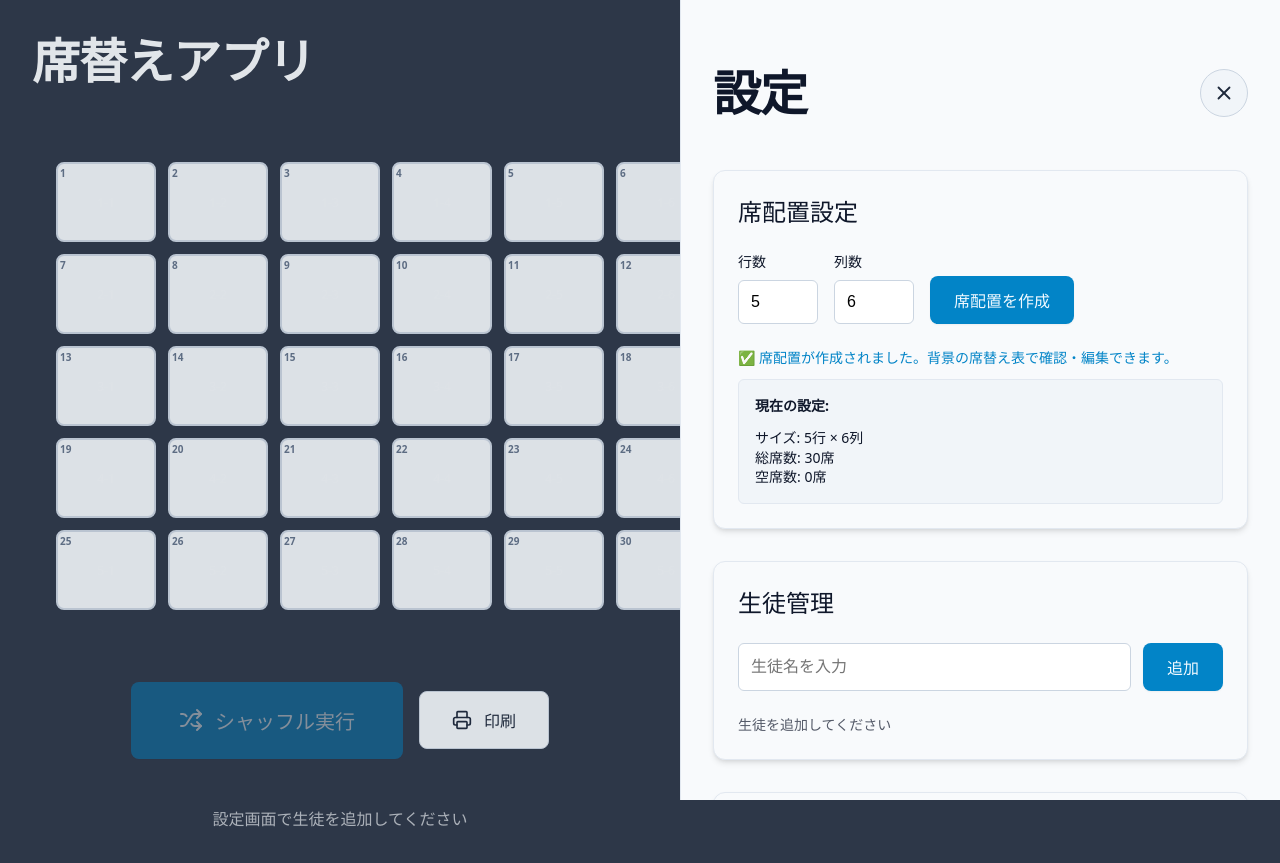
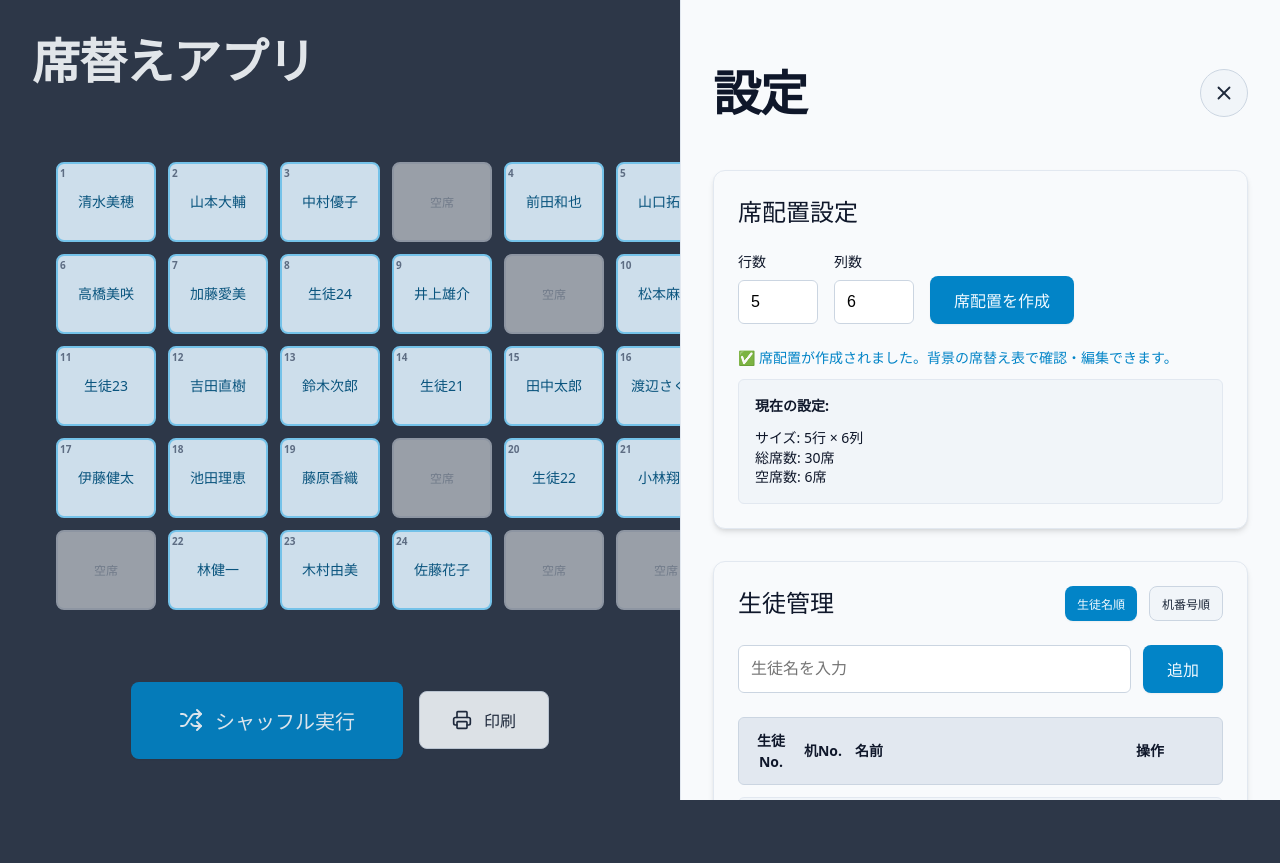
Before and after one commit to KeigoHarada/seat_shuffle, a React (Vite) app: page / in a window 1280 px wide. Both pictures are taken after a click on the button 1232 px from the left and 48 px from the top of the page. After the commit the page ends 800 px from the top, so only its background shows below. Built offline with nearby package versions, Linux system fonts and the light colour scheme.

Commit message:
update: UX向上

```diff
--- a/src/components/SeatGrid.tsx
+++ b/src/components/SeatGrid.tsx
@@ -179,11 +179,11 @@ export const SeatGrid: React.FC = () => {
     setMultiSelectedSeats(new Set());
   };
 
-  // 空席を飛ばした席番号を計算
+  // 生徒が割り当てられた席の番号を計算
   const getSeatNumber = (seatIndex: number) => {
     let seatNumber = 0;
     for (let i = 0; i <= seatIndex; i++) {
-      if (!currentLayout.seats[i].isEmpty) {
+      if (!currentLayout.seats[i].isEmpty && currentLayout.seats[i].studentId) {
         seatNumber++;
       }
     }
@@ -217,7 +217,7 @@ export const SeatGrid: React.FC = () => {
             }}
           >
           {/* 席番号 */}
-          {!seat.isEmpty && (
+          {!seat.isEmpty && seat.studentId && (
             <div style={{
               position: 'absolute',
               top: '2px',
@@ -307,9 +307,7 @@ export const SeatGrid: React.FC = () => {
                   {getStudentName(seat.studentId)}
                 </span>
               ) : (
-                <span style={{ opacity: 0.3, fontSize: '12px' }}>
-                  {seat.row + 1}-{seat.col + 1}
-                </span>
+                <span style={{ opacity: 0.5, fontSize: '12px' }}>空席</span>
               )}
             </div>
           )}
--- a/src/components/StudentManager.tsx
+++ b/src/components/StudentManager.tsx
@@ -7,6 +7,7 @@ export const StudentManager: React.FC = () => {
   const [newStudentName, setNewStudentName] = useState('');
   const [editingId, setEditingId] = useState<string | null>(null);
   const [editingName, setEditingName] = useState('');
+  const [sortBy, setSortBy] = useState<'student' | 'seat'>('student');
 
   // 生徒の席番号を取得
   const getStudentSeatNumber = (studentId: string) => {
@@ -15,21 +16,41 @@ export const StudentManager: React.FC = () => {
     const seatIndex = currentLayout.seats.findIndex(seat => seat.studentId === studentId);
     if (seatIndex === -1) return 0;
 
-    // 空席を飛ばした席番号を計算
+    // 生徒が割り当てられた席の番号を計算
     let seatNumber = 0;
     for (let i = 0; i <= seatIndex; i++) {
-      if (!currentLayout.seats[i].isEmpty) {
+      if (!currentLayout.seats[i].isEmpty && currentLayout.seats[i].studentId) {
         seatNumber++;
       }
     }
     return seatNumber;
   };
 
+  // ソートされた生徒リストを取得
+  const getSortedStudents = () => {
+    const studentsWithSeatNumbers = students.map(student => ({
+      ...student,
+      seatNumber: getStudentSeatNumber(student.id)
+    }));
+
+    if (sortBy === 'seat') {
+      return studentsWithSeatNumbers.sort((a, b) => {
+        if (a.seatNumber === 0 && b.seatNumber === 0) return 0;
+        if (a.seatNumber === 0) return 1;
+        if (b.seatNumber === 0) return -1;
+        return a.seatNumber - b.seatNumber;
+      });
+    } else {
+      return studentsWithSeatNumbers.sort((a, b) => a.name.localeCompare(b.name, 'ja'));
+    }
+  };
+
   const handleAddStudent = () => {
     if (newStudentName.trim()) {
       const student: Student = {
         id: `student-${Date.now()}`,
-        name: newStudentName.trim()
+        name: newStudentName.trim(),
+        studentNumber: 0 // ストアで自動割り当てされる
       };
       addStudent(student);
       setNewStudentName('');
@@ -56,9 +77,25 @@ export const StudentManager: React.FC = () => {
 
   return (
     <div className="card" style={{ marginBottom: 'var(--spacing-xl)' }}>
-      <h2 className="text-title3" style={{ marginBottom: 'var(--spacing-lg)' }}>
-        生徒管理
-      </h2>
+      <div style={{ display: 'flex', justifyContent: 'space-between', alignItems: 'center', marginBottom: 'var(--spacing-lg)' }}>
+        <h2 className="text-title3">生徒管理</h2>
+        <div style={{ display: 'flex', gap: 'var(--spacing-sm)' }}>
+          <button
+            className={`btn ${sortBy === 'student' ? 'btn-primary' : 'btn-secondary'}`}
+            onClick={() => setSortBy('student')}
+            style={{ padding: 'var(--spacing-xs) var(--spacing-sm)', fontSize: '0.75rem' }}
+          >
+            生徒名順
+          </button>
+          <button
+            className={`btn ${sortBy === 'seat' ? 'btn-primary' : 'btn-secondary'}`}
+            onClick={() => setSortBy('seat')}
+            style={{ padding: 'var(--spacing-xs) var(--spacing-sm)', fontSize: '0.75rem' }}
+          >
+            机番号順
+          </button>
+        </div>
+      </div>
 
       <div className="flex" style={{ marginBottom: 'var(--spacing-lg)', flexWrap: 'wrap', gap: 'var(--spacing-sm)' }}>
         <input
@@ -94,7 +131,8 @@ export const StudentManager: React.FC = () => {
           <div style={{ display: 'flex', flexDirection: 'column', gap: 'var(--spacing-sm)' }}>
             {/* ヘッダー */}
             <div style={{
-              display: 'flex',
+              display: 'grid',
+              gridTemplateColumns: '40px 40px 1fr 120px',
               alignItems: 'center',
               gap: 'var(--spacing-sm)',
               padding: 'var(--spacing-sm)',
@@ -104,16 +142,18 @@ export const StudentManager: React.FC = () => {
               fontWeight: 'bold',
               fontSize: '0.875rem'
             }}>
-              <span style={{ minWidth: '30px', textAlign: 'center' }}>No.</span>
-              <span style={{ flex: '1' }}>名前</span>
-              <span style={{ minWidth: '120px', textAlign: 'center' }}>操作</span>
+              <span style={{ textAlign: 'center' }}>生徒No.</span>
+              <span style={{ textAlign: 'center' }}>机No.</span>
+              <span>名前</span>
+              <span style={{ textAlign: 'center' }}>操作</span>
             </div>
 
-            {students.map((student) => (
+            {getSortedStudents().map((student, index) => (
               <div
                 key={student.id}
                 style={{
-                  display: 'flex',
+                  display: 'grid',
+                  gridTemplateColumns: '40px 40px 1fr 120px',
                   alignItems: 'center',
                   gap: 'var(--spacing-sm)',
                   padding: 'var(--spacing-sm)',
@@ -126,14 +166,23 @@ export const StudentManager: React.FC = () => {
                   <>
                     <span
                       style={{
-                        minWidth: '30px',
                         fontSize: '0.75rem',
                         fontWeight: 'bold',
                         color: 'var(--color-secondary-600)',
                         textAlign: 'center'
                       }}
                     >
-                      {getStudentSeatNumber(student.id) || '-'}
+                      {student.studentNumber}
+                    </span>
+                    <span
+                      style={{
+                        fontSize: '0.75rem',
+                        fontWeight: 'bold',
+                        color: 'var(--color-secondary-600)',
+                        textAlign: 'center'
+                      }}
+                    >
+                      {student.seatNumber || '-'}
                     </span>
                     <input
                       type="text"
@@ -148,11 +197,11 @@ export const StudentManager: React.FC = () => {
                         border: '1px solid var(--color-primary-300)',
                         borderRadius: 'var(--radius-sm)',
                         fontSize: '0.875rem',
-                        flex: '1'
+                        width: '100%'
                       }}
                       autoFocus
                     />
-                    <div style={{ display: 'flex', gap: 'var(--spacing-xs)', minWidth: '120px', justifyContent: 'center' }}>
+                    <div style={{ display: 'flex', gap: 'var(--spacing-xs)', justifyContent: 'center' }}>
                       <button
                         className="btn btn-primary"
                         onClick={handleEditSave}
@@ -173,19 +222,28 @@ export const StudentManager: React.FC = () => {
                   <>
                     <span
                       style={{
-                        minWidth: '30px',
                         fontSize: '0.75rem',
                         fontWeight: 'bold',
                         color: 'var(--color-secondary-600)',
                         textAlign: 'center'
                       }}
                     >
-                      {getStudentSeatNumber(student.id) || '-'}
+                      {student.studentNumber}
                     </span>
-                    <span className="text-body" style={{ flex: '1' }}>
+                    <span
+                      style={{
+                        fontSize: '0.75rem',
+                        fontWeight: 'bold',
+                        color: 'var(--color-secondary-600)',
+                        textAlign: 'center'
+                      }}
+                    >
+                      {student.seatNumber || '-'}
+                    </span>
+                    <span className="text-body" style={{ overflow: 'hidden', textOverflow: 'ellipsis', whiteSpace: 'nowrap' }}>
                       {student.name}
                     </span>
-                    <div style={{ display: 'flex', gap: 'var(--spacing-xs)', minWidth: '120px', justifyContent: 'center' }}>
+                    <div style={{ display: 'flex', gap: 'var(--spacing-xs)', justifyContent: 'center' }}>
                       <button
                         className="btn btn-secondary"
                         onClick={() => handleEditStart(student)}
--- a/src/stores/seatStore.ts
+++ b/src/stores/seatStore.ts
@@ -44,9 +44,21 @@ export const useSeatStore = create<SeatStore>((set, get) => ({
   // アクション
   setCurrentLayout: (layout) => set({ currentLayout: layout }),
 
-  addStudent: (student) => set((state) => ({
-    students: [...state.students, student]
-  })),
+  addStudent: (student) => set((state) => {
+    // 生徒番号を自動で割り当て（既存の最大番号+1）
+    const maxStudentNumber = state.students.length > 0
+      ? Math.max(...state.students.map(s => s.studentNumber))
+      : 0;
+
+    const studentWithNumber = {
+      ...student,
+      studentNumber: student.studentNumber || maxStudentNumber + 1
+    };
+
+    return {
+      students: [...state.students, studentWithNumber]
+    };
+  }),
 
   removeStudent: (studentId) => set((state) => ({
     students: state.students.filter(s => s.id !== studentId),
@@ -233,6 +245,73 @@ export const useSeatStore = create<SeatStore>((set, get) => ({
     if (!state.currentLayout) {
       // デフォルトの5x6レイアウトを作成
       get().createLayout(5, 6, 'デフォルト教室');
+
+      // デバッグ用の生徒データを作成
+      const debugStudents = [
+        { id: 'student-1', name: '田中太郎', studentNumber: 1 },
+        { id: 'student-2', name: '佐藤花子', studentNumber: 2 },
+        { id: 'student-3', name: '鈴木次郎', studentNumber: 3 },
+        { id: 'student-4', name: '高橋美咲', studentNumber: 4 },
+        { id: 'student-5', name: '伊藤健太', studentNumber: 5 },
+        { id: 'student-6', name: '渡辺さくら', studentNumber: 6 },
+        { id: 'student-7', name: '山本大輔', studentNumber: 7 },
+        { id: 'student-8', name: '中村優子', studentNumber: 8 },
+        { id: 'student-9', name: '小林翔太', studentNumber: 9 },
+        { id: 'student-10', name: '加藤愛美', studentNumber: 10 },
+        { id: 'student-11', name: '吉田直樹', studentNumber: 11 },
+        { id: 'student-12', name: '松本麻衣', studentNumber: 12 },
+        { id: 'student-13', name: '井上雄介', studentNumber: 13 },
+        { id: 'student-14', name: '木村由美', studentNumber: 14 },
+        { id: 'student-15', name: '林健一', studentNumber: 15 },
+        { id: 'student-16', name: '清水美穂', studentNumber: 16 },
+        { id: 'student-17', name: '山口拓也', studentNumber: 17 },
+        { id: 'student-18', name: '池田理恵', studentNumber: 18 },
+        { id: 'student-19', name: '前田和也', studentNumber: 19 },
+        { id: 'student-20', name: '藤原香織', studentNumber: 20 }
+      ];
+
+      // 生徒を追加
+      debugStudents.forEach(student => {
+        get().addStudent(student);
+      });
+
+      // 席に生徒をランダムに割り当て（一部空席も作成）
+      const currentLayout = get().currentLayout;
+      if (currentLayout) {
+        const availableSeats = currentLayout.seats.filter(seat => !seat.isEmpty);
+        const shuffledStudents = [...debugStudents].sort(() => Math.random() - 0.5);
+
+        // 一部の席を空席にする（約20%）
+        const emptySeatCount = Math.floor(availableSeats.length * 0.2);
+        const seatsToEmpty = availableSeats
+          .sort(() => Math.random() - 0.5)
+          .slice(0, emptySeatCount);
+
+        seatsToEmpty.forEach(seat => {
+          get().toggleSeatEmpty(seat.id);
+        });
+
+        // 残りの席に生徒を割り当て（全ての席に名前を登録）
+        const remainingSeats = availableSeats.filter(seat =>
+          !seatsToEmpty.some(emptySeat => emptySeat.id === seat.id)
+        );
+
+        // 全ての席に生徒を割り当て（生徒数が足りない場合は追加の生徒を作成）
+        remainingSeats.forEach((seat, index) => {
+          if (index < shuffledStudents.length) {
+            get().assignStudentToSeat(shuffledStudents[index].id, seat.id);
+          } else {
+            // 追加の生徒を作成
+            const additionalStudent = {
+              id: `student-${Date.now()}-${index}`,
+              name: `生徒${index + 1}`,
+              studentNumber: shuffledStudents.length + index + 1
+            };
+            get().addStudent(additionalStudent);
+            get().assignStudentToSeat(additionalStudent.id, seat.id);
+          }
+        });
+      }
     }
   },
 
--- a/src/types/index.ts
+++ b/src/types/index.ts
@@ -20,6 +20,7 @@ export interface Seat {
 export interface Student {
   id: string;
   name: string;
+  studentNumber: number;
 }
 
 // 席配置の型定義
```
